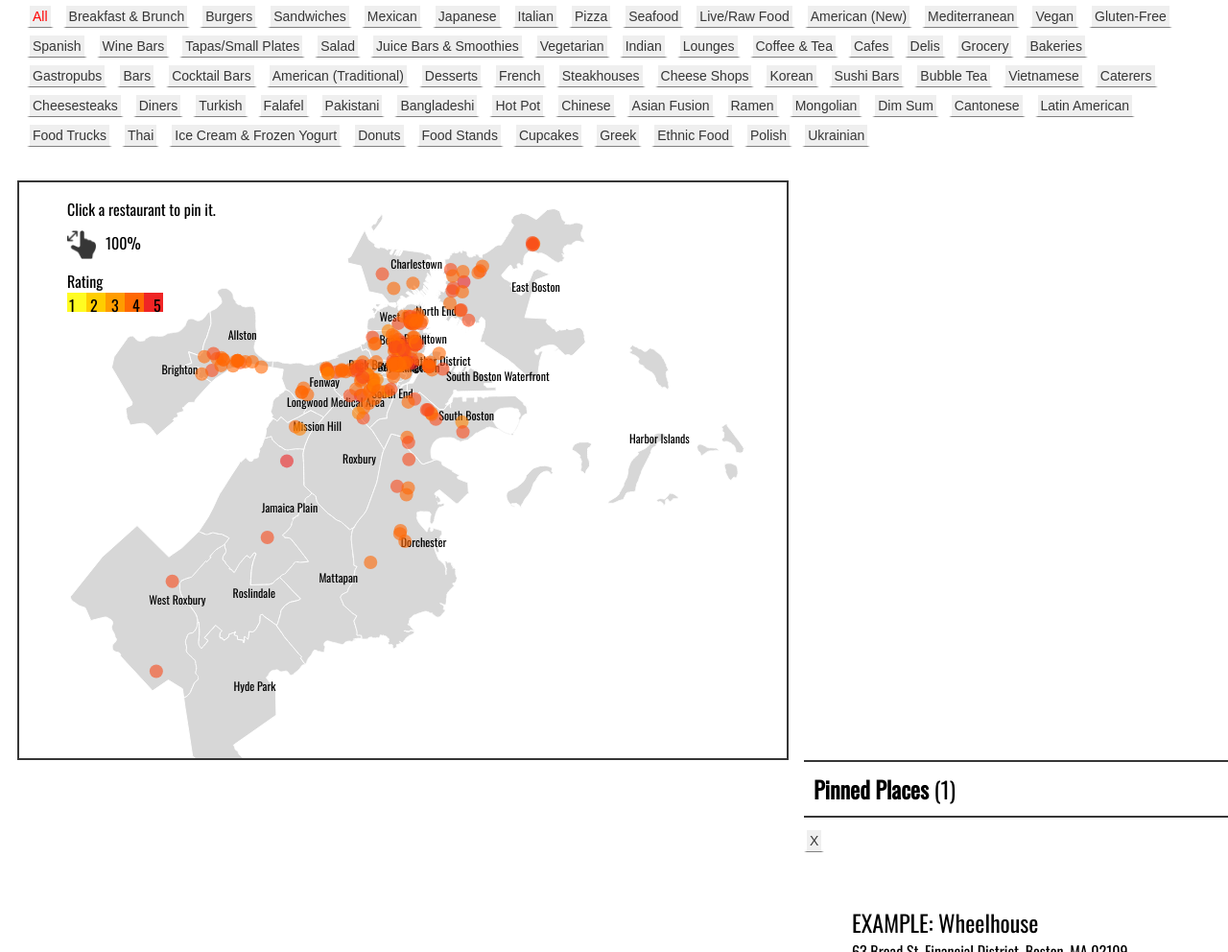
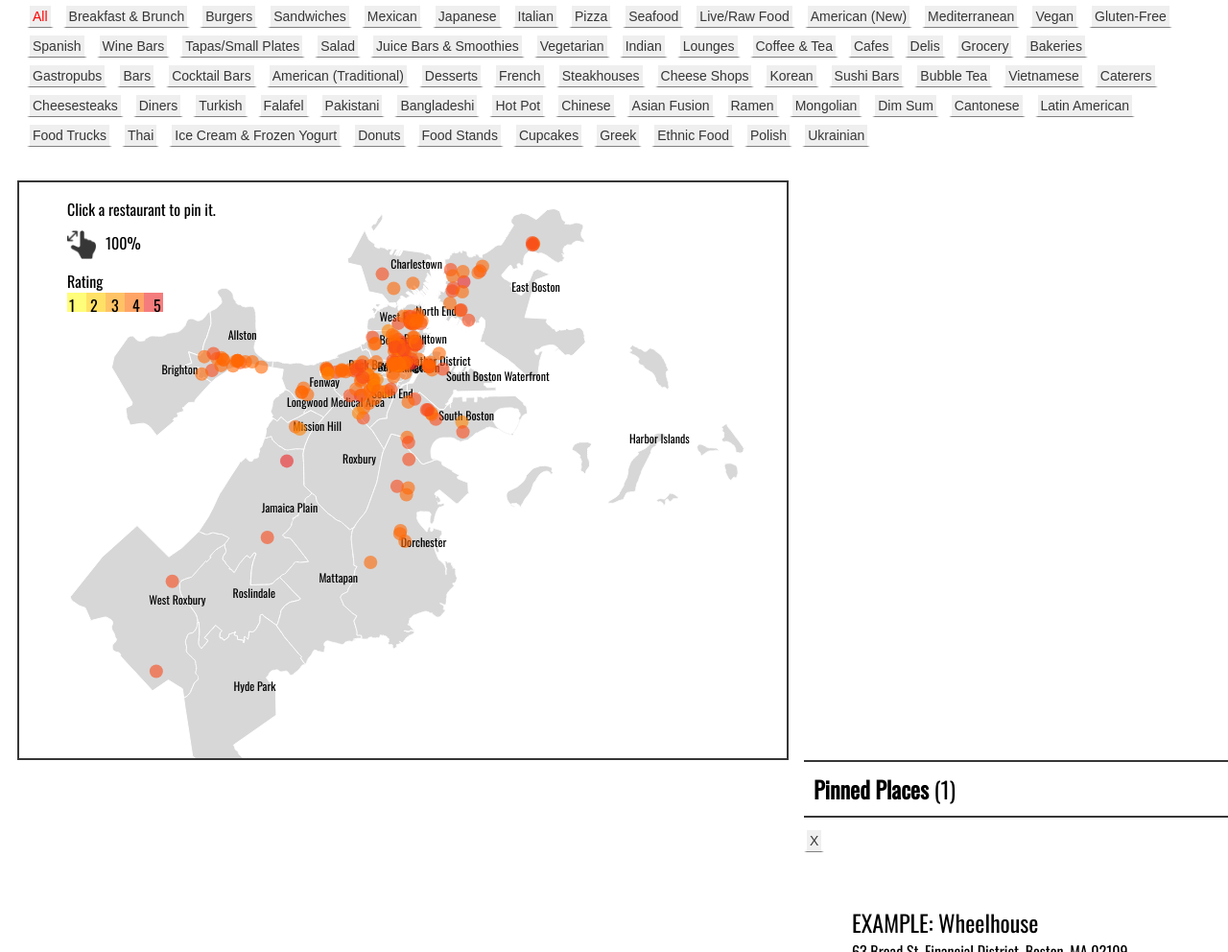
Before and after one commit to charlesyu108/yelpviz, a plain HTML site: page index.html in a window 1280 px wide. Shown: the part 325-1317 px from the top of the page at 96% size. Drawn offline with nearby package versions, Linux system fonts and the light colour scheme.

Commit message:
oops small change

```diff
--- a/index.html
+++ b/index.html
@@ -92,6 +92,7 @@
     .attr("width", 20)
     .attr("x", 30 + d * 20)
     .attr("y", 115)
+    .style("opacity", 0.6)
     .style("fill", color(d))
   );
 
```
